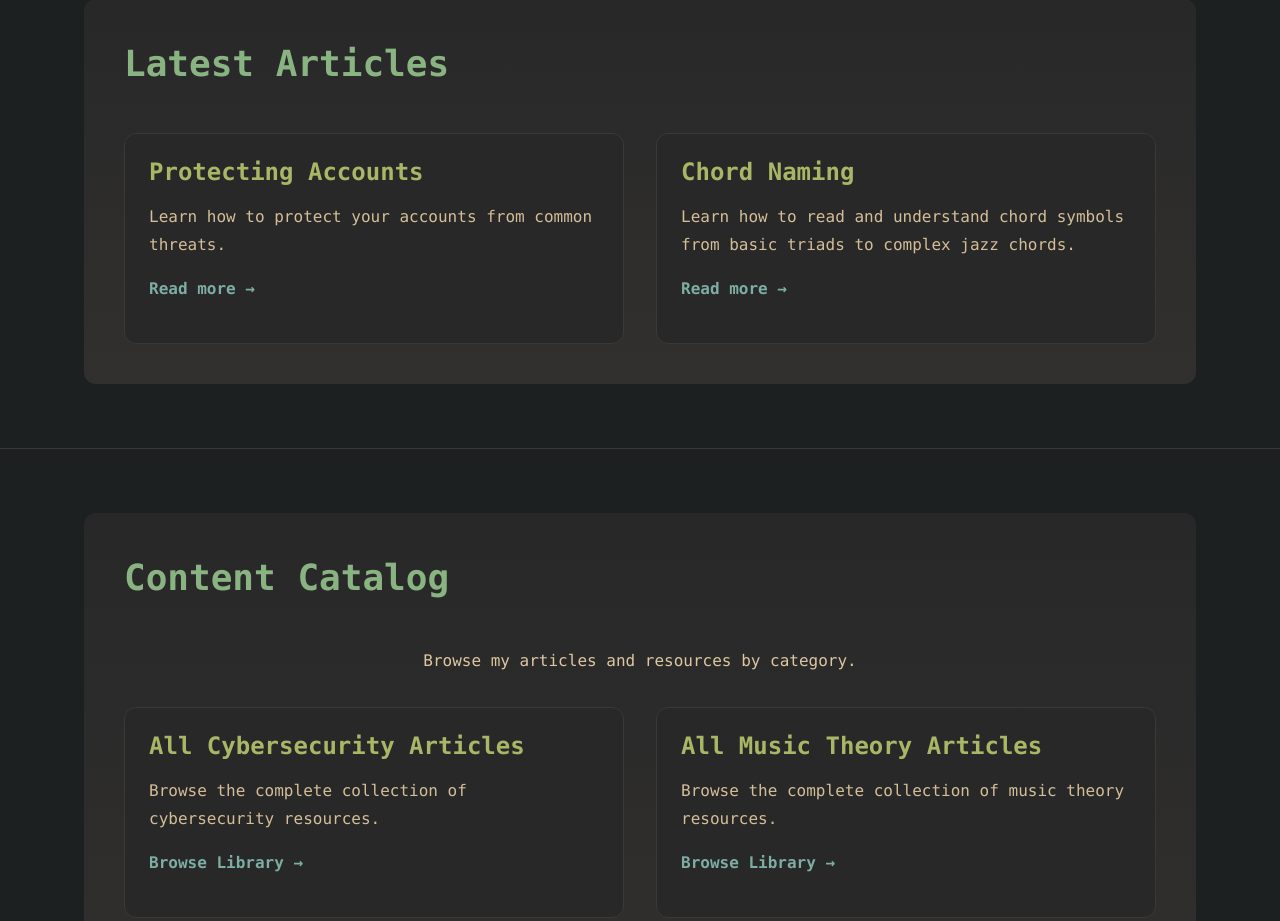
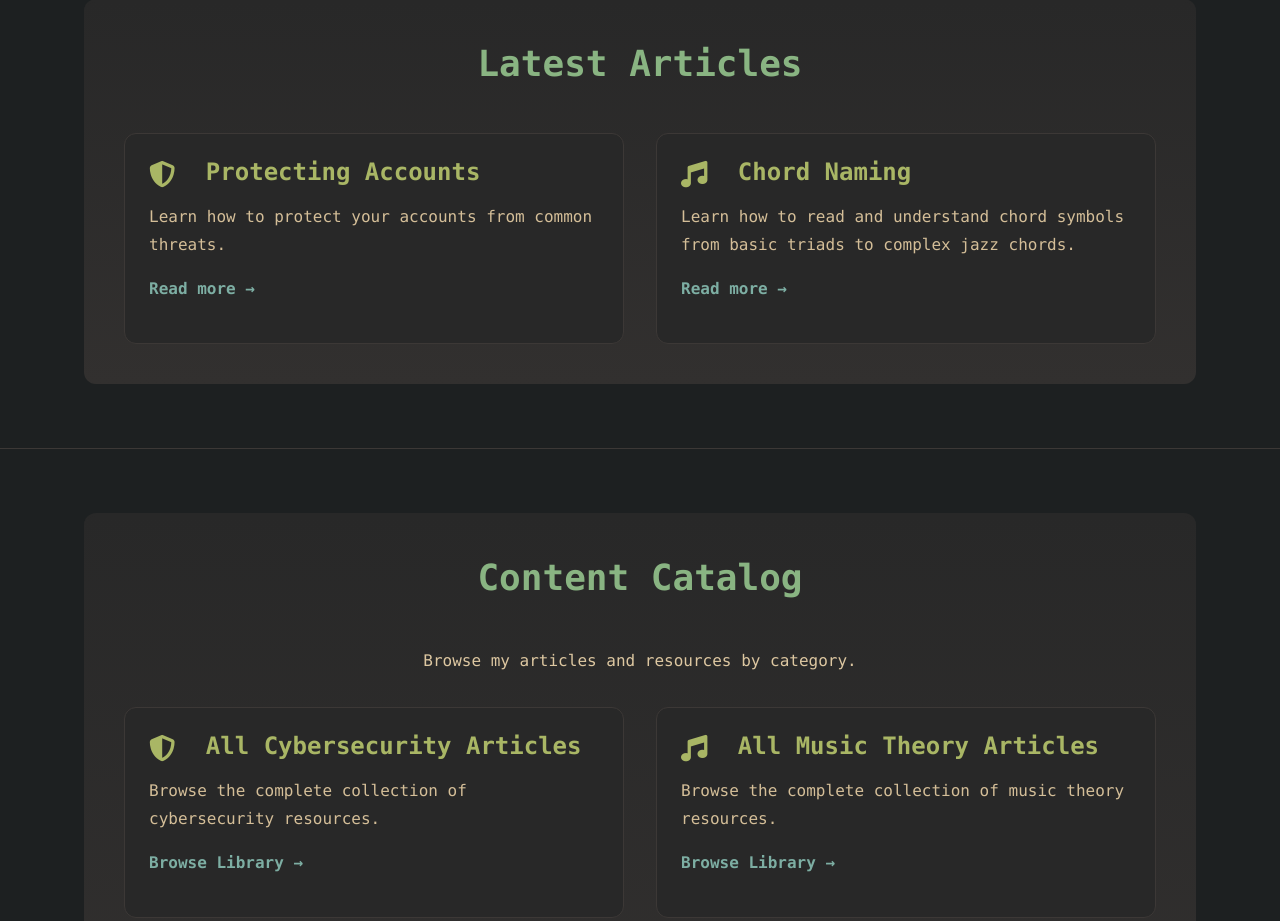
Before and after one commit to TheDeGeO/thedegeo.github.io, a website: page index.html in a window 1280 px wide. Shown: the part 1060-1981 px from the top of the page. Drawn offline with nearby package versions, Linux system fonts and the light colour scheme; a web font is replaced by a local one.

Commit message:
entry icons + centered titles

```diff
--- a/css/pages/home.css
+++ b/css/pages/home.css
@@ -25,6 +25,7 @@
     background: linear-gradient(to bottom, var(--bg-lighter), var(--bg-light));
     border-top: 3px solid var(--bg-lighter);
     border-radius: var(--radius-lg);
+    text-align: center;
 }
 
 /* ===== SECTION ACCENTS ===== */
@@ -54,6 +55,20 @@
     display: grid;
     grid-template-columns: repeat(auto-fill, minmax(300px, 1fr));
     gap: var(--space-lg);
+    text-align: left;
+}
+
+/* Icon styles for content cards */
+.content-card h3 i {
+    margin-right: var(--space-sm);
+    color: inherit;
+    font-size: 1.1em;
+    vertical-align: middle;
+}
+
+.content-card:hover h3 i {
+    transform: scale(1.1);
+    transition: transform var(--transition-normal);
 }
 
 /* Wider grid for full-width sections */
@@ -105,6 +120,7 @@
     align-items: center;
     flex-wrap: wrap;
     gap: var(--space-lg);
+    text-align: left;
 }
 
 .about-image {
--- a/index.html
+++ b/index.html
@@ -41,7 +41,7 @@
                     <div class="home-featured-content">
                         <div class="content-card">
                             <div class="card-content">
-                                <h3>Protecting Accounts</h3>
+                                <h3><i class="fa-solid fa-shield-halved"></i> Protecting Accounts</h3>
                                 <p>Learn how to protect your accounts from common threats.</p>
                                 <p><a href="catalog/cybersecurity/securing-accounts.html">Read more →</a></p>
                             </div>
@@ -49,7 +49,7 @@
 
                         <div class="content-card">
                             <div class="card-content">
-                                <h3>Chord Naming</h3>
+                                <h3><i class="fa-solid fa-music"></i> Chord Naming</h3>
                                 <p>Learn how to read and understand chord symbols from basic triads to complex jazz chords.</p>
                                 <p><a href="catalog/music-theory/chord-naming.html">Read more →</a></p>
                             </div>
@@ -68,7 +68,7 @@
                     <div class="home-featured-content">
                         <div class="content-card">
                             <div class="card-content">
-                                <h3>All Cybersecurity Articles</h3>
+                                <h3><i class="fa-solid fa-shield-halved"></i> All Cybersecurity Articles</h3>
                                 <p>Browse the complete collection of cybersecurity resources.</p>
                                 <p><a href="catalog/cybersecurity/index.html">Browse Library →</a></p>
                             </div>
@@ -76,7 +76,7 @@
 
                         <div class="content-card">
                             <div class="card-content">
-                                <h3>All Music Theory Articles</h3>
+                                <h3><i class="fa-solid fa-music"></i> All Music Theory Articles</h3>
                                 <p>Browse the complete collection of music theory resources.</p>
                                 <p><a href="catalog/music-theory/index.html">Browse Library →</a></p>
                             </div>
--- a/js/modules/check-links.js
+++ b/js/modules/check-links.js
@@ -187,7 +187,7 @@ function main() {
       checkAllLinks();
       break;
     case 'update':
-      updateBlogNavigation();
+  updateBlogNavigation();
       break;
     default:
       console.error(`Unknown command: ${command}`);
--- a/js/modules/update-site-info.js
+++ b/js/modules/update-site-info.js
@@ -171,7 +171,7 @@ function updateArticleNavigation(articles) {
         if (divFooter) {
           // Replace div with proper footer
           parser.replaceContent(divFooter, divFooter.replace('div', 'footer'));
-        } else {
+            } else {
           // Create new footer
           const newFooter = `
             <footer class="article-footer">
@@ -211,7 +211,7 @@ function updateArticleNavigation(articles) {
       if (!config.dryRun) {
         fs.writeFileSync(article.path, parser.getHTML());
         console.log(`Updated ${article.file}`);
-      } else {
+        } else {
         console.log(`Would update ${article.file} (dry run)`);
       }
     }
```
Also changed, not shown: js/main.js (line endings or trailing spaces).
